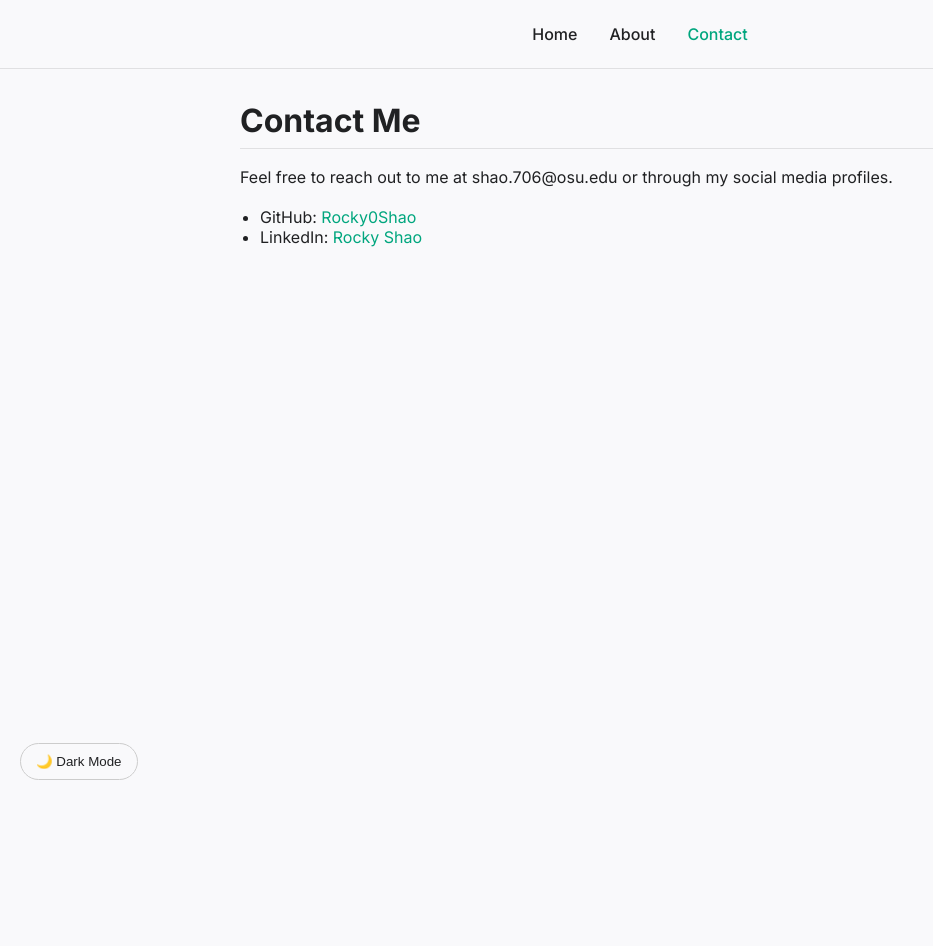
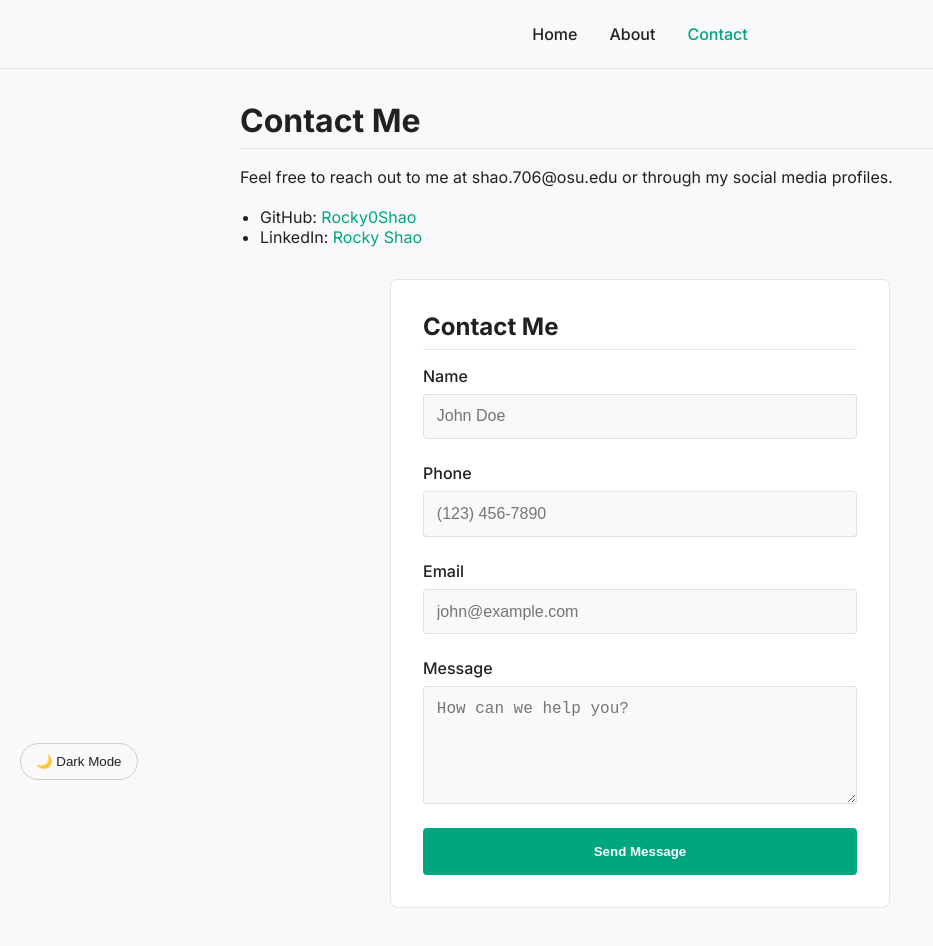
Before and after one commit to Rocky0Shao/Personal-Website, a React (Vite) app in the folder rocky-website/: page /contact in a window 1280 px wide. Shown: the top 946 px of the page, without its empty margins (0-933 px from the left). Before the commit the page ends 800 px from the top, so only its background shows below. Built offline with nearby package versions, Linux system fonts and the light colour scheme.

Commit message:
add contact me form

```diff
--- a/rocky-website/src/pages/Contact.jsx
+++ b/rocky-website/src/pages/Contact.jsx
@@ -1,3 +1,4 @@
+import ContactForm from "./ContactForm";
 const Contact = () => {
   return (
     <div className="content-container">
@@ -7,6 +8,7 @@ const Contact = () => {
         <li>GitHub: <a href="https://github.com/Rocky0Shao" target="_blank">Rocky0Shao</a></li>
         <li>LinkedIn: <a href="https://www.linkedin.com/in/rocky-shao-a6ba71297" target="_blank">Rocky Shao</a></li>
       </ul>
+      <ContactForm />
     </div>
   );
 }
--- /dev/null
+++ b/rocky-website/src/pages/ContactForm.css
@@ -0,0 +1,46 @@
+.form-container {
+  max-width: 500px;
+  margin: 2rem auto;
+  padding: 2rem;
+  background-color: var(--container-background);
+  border: 1px solid var(--border-color);
+  border-radius: 8px;
+}
+
+.form-group {
+  margin-bottom: 1.5rem;
+  display: flex;
+  flex-direction: column;
+}
+
+.form-group label {
+  margin-bottom: 0.5rem;
+  font-weight: 500;
+  color: var(--text-color);
+}
+
+.form-group input,
+.form-group textarea {
+  padding: 0.8rem;
+  border-radius: 4px;
+  border: 1px solid var(--border-color);
+  background-color: var(--background-color);
+  color: var(--text-color);
+  font-size: 1rem;
+}
+
+.submit-btn {
+  width: 100%;
+  padding: 1rem;
+  background-color: var(--accent-color);
+  color: white;
+  border: none;
+  border-radius: 4px;
+  font-weight: bold;
+  cursor: pointer;
+  transition: opacity 0.2s;
+}
+
+.submit-btn:hover {
+  opacity: 0.9;
+}
--- /dev/null
+++ b/rocky-website/src/pages/ContactForm.jsx
@@ -0,0 +1,80 @@
+import { useState } from 'react';
+import './ContactForm.css';
+function ContactForm() {
+  const [name, setName] = useState('');
+  const [phone, setPhone] = useState('');
+  const [email, setEmail] = useState('');
+  const [message, setMessage] = useState('');
+
+  const handleSubmit = (e) => {
+    e.preventDefault();
+    // In a real app, you would send this data to an API here
+    console.log({ name, phone, email, message });
+
+    alert(`Thank you, ${name}! Your message has been sent.`);
+
+    // Optional: Clear the form after submission
+    setName('');
+    setPhone('');
+    setEmail('');
+    setMessage('');
+  };
+
+  return (
+    <div className="form-container">
+      <h2>Contact Me</h2>
+      <form onSubmit={handleSubmit} className="contact-form">
+        <div className="form-group">
+          <label htmlFor="name">Name</label>
+          <input
+            id="name"
+            type="text"
+            required
+            value={name}
+            onChange={(e) => setName(e.target.value)}
+            placeholder="John Doe"
+          />
+        </div>
+
+        <div className="form-group">
+          <label htmlFor="phone">Phone</label>
+          <input
+            id="phone"
+            type="tel"
+            value={phone}
+            onChange={(e) => setPhone(e.target.value)}
+            placeholder="(123) 456-7890"
+          />
+        </div>
+
+        <div className="form-group">
+          <label htmlFor="email">Email</label>
+          <input
+            id="email"
+            type="email"
+            required
+            value={email}
+            onChange={(e) => setEmail(e.target.value)}
+            placeholder="john@example.com"
+          />
+        </div>
+
+        <div className="form-group">
+          <label htmlFor="message">Message</label>
+          <textarea
+            id="message"
+            required
+            rows="5"
+            value={message}
+            onChange={(e) => setMessage(e.target.value)}
+            placeholder="How can we help you?"
+          ></textarea>
+        </div>
+
+        <button type="submit" className="submit-btn">Send Message</button>
+      </form>
+    </div>
+  );
+}
+
+export default ContactForm;
```
